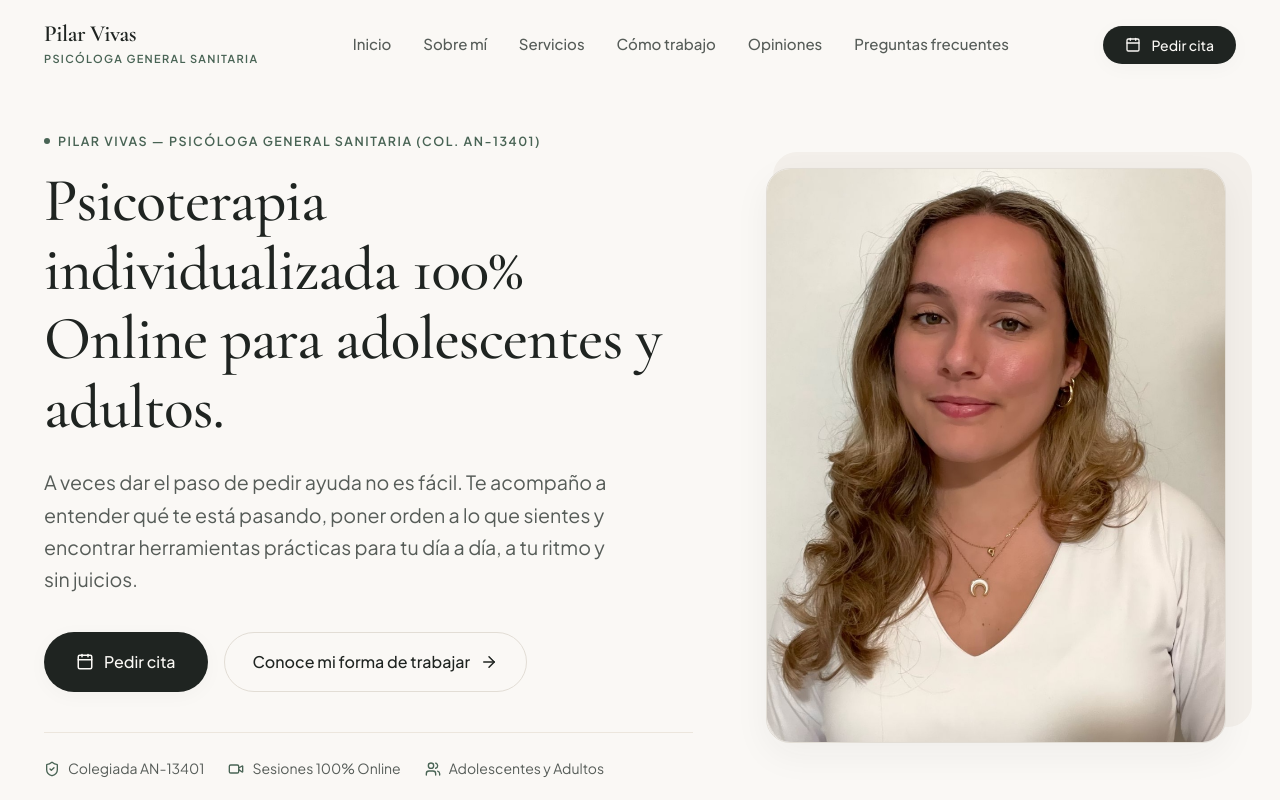
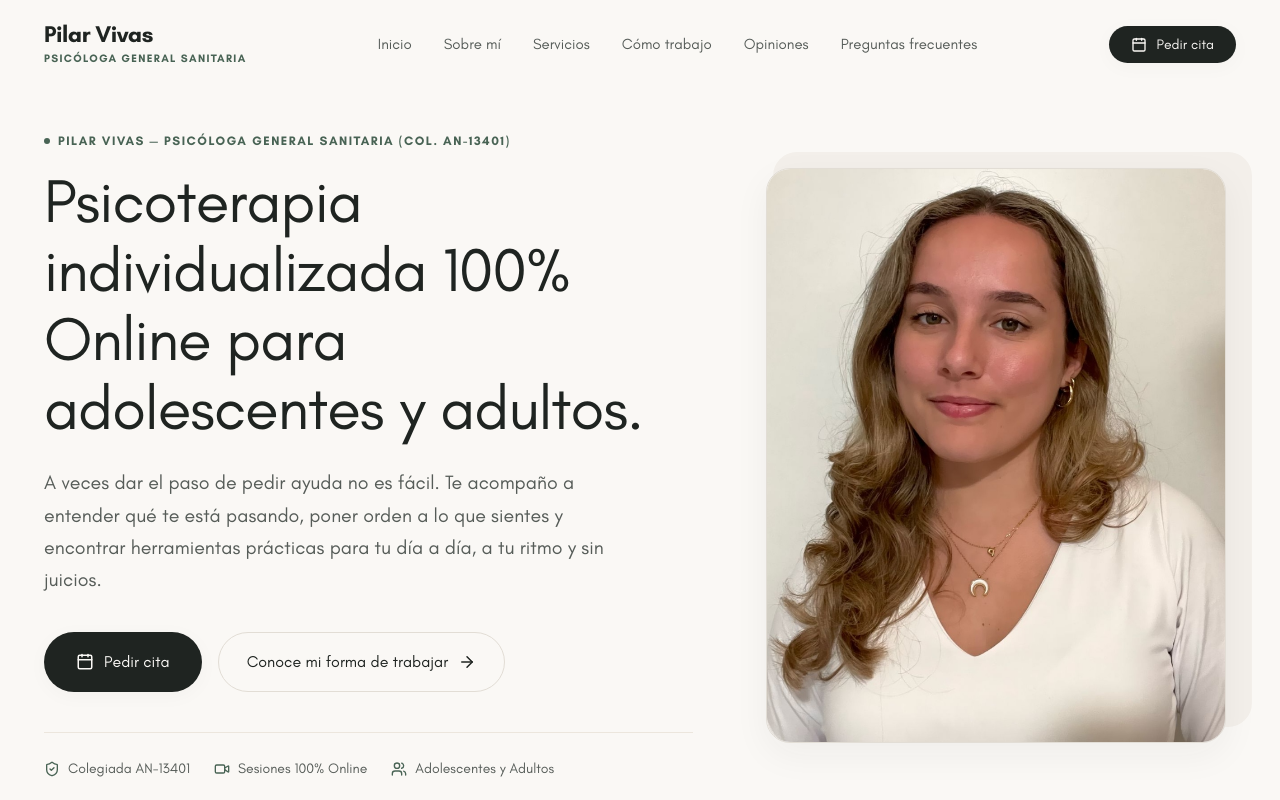
Before and after one commit to fxmariotp/webPili, a React (Vite) app: page / in a window 1280 px wide. Shown: the top 800 px of the page. Built offline with nearby package versions, Linux system fonts and the light colour scheme.

Commit message:
style: aplicar tipografia de marca Glacial Indifference (Canva) en toda la web

```diff
--- a/index.html
+++ b/index.html
@@ -7,7 +7,11 @@
     <title>Pilar Vivas | Psicóloga General Sanitaria Online (Col. AN-13401)</title>
     <meta name="description" content="Terapia psicológica online para adolescentes y adultos. Acompañamiento individualizado en ansiedad, autoestima, relaciones y conducta alimentaria por Pilar Vivas, Psicóloga General Sanitaria (Colegiada AN-13401)." />
 
-    <!-- Google Fonts -->
+    <!-- Local Fonts: Glacial Indifference -->
+    <link rel="preload" href="/fonts/GlacialIndifference-Regular.woff" as="font" type="font/woff" crossorigin>
+    <link rel="preload" href="/fonts/GlacialIndifference-Bold.woff" as="font" type="font/woff" crossorigin>
+
+    <!-- Google Fonts Fallback -->
     <link rel="preconnect" href="https://fonts.googleapis.com">
     <link rel="preconnect" href="https://fonts.gstatic.com" crossorigin>
     <link href="https://fonts.googleapis.com/css2?family=Cormorant+Garamond:ital,wght@0,400;0,500;0,600;0,700;1,400&family=Plus+Jakarta+Sans:wght@300;400;500;600;700&display=swap" rel="stylesheet">
--- a/src/index.css
+++ b/src/index.css
@@ -2,6 +2,23 @@
    DESIGN SYSTEM - webPili (Phase 1)
    Boutique Private Practice & Editorial Aesthetic
    ========================================================================== */
+
+/* Glacial Indifference (Tipografía de marca / Canva) */
+@font-face {
+  font-family: 'Glacial Indifference';
+  src: url('/fonts/GlacialIndifference-Regular.woff') format('woff');
+  font-weight: 400;
+  font-style: normal;
+  font-display: swap;
+}
+
+@font-face {
+  font-family: 'Glacial Indifference';
+  src: url('/fonts/GlacialIndifference-Bold.woff') format('woff');
+  font-weight: 700;
+  font-style: normal;
+  font-display: swap;
+}
 
 :root {
   /* Color Palette - Warm, Calm, Editorial */
@@ -24,9 +41,9 @@
   --border-subtle: #ECE6DD;
   --border-focus: #486354;
 
-  /* Typography */
-  --font-serif: 'Cormorant Garamond', Georgia, 'Times New Roman', serif;
-  --font-sans: 'Plus Jakarta Sans', -apple-system, BlinkMacSystemFont, 'Segoe UI', Roboto, sans-serif;
+  /* Typography - Glacial Indifference */
+  --font-serif: 'Glacial Indifference', 'Cormorant Garamond', Georgia, serif;
+  --font-sans: 'Glacial Indifference', 'Plus Jakarta Sans', -apple-system, BlinkMacSystemFont, 'Segoe UI', Roboto, sans-serif;
 
   /* Spacing System */
   --section-padding-y: 110px;
@@ -75,8 +92,8 @@ body {
 /* Typography Utility Styles */
 h1, h2, h3, h4, h5, h6 {
   font-family: var(--font-serif);
-  font-weight: 500;
-  line-height: 1.15;
+  font-weight: 700;
+  line-height: 1.2;
   color: var(--text-primary);
   letter-spacing: -0.01em;
 }
@@ -147,7 +164,7 @@ img {
 .section-title {
   font-size: clamp(2.2rem, 4vw, 3.25rem);
   font-family: var(--font-serif);
-  font-weight: 500;
+  font-weight: 700;
   color: var(--text-primary);
   margin-bottom: 20px;
   line-height: 1.2;
```
Also changed, not shown: public/fonts/GlacialIndifference-Bold.woff (added), public/fonts/GlacialIndifference-Regular.woff (added).
